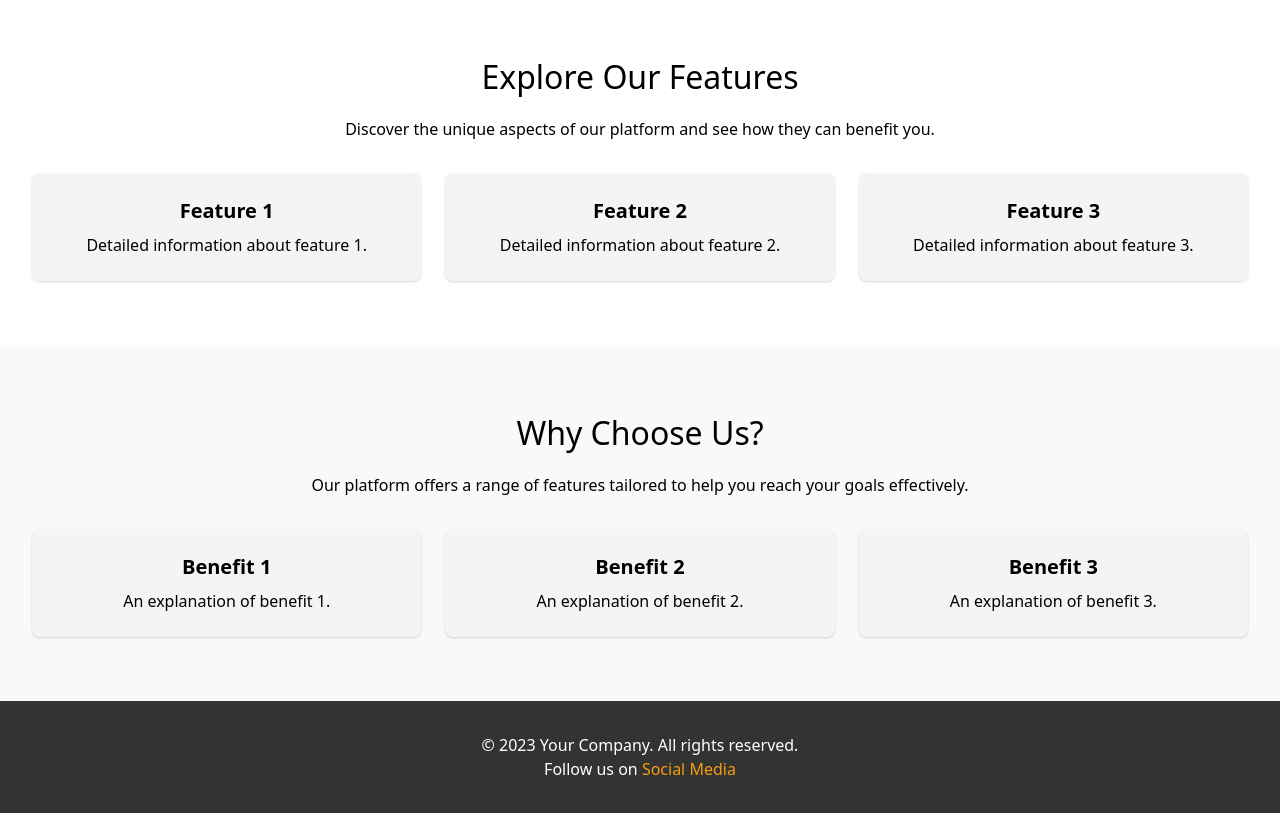
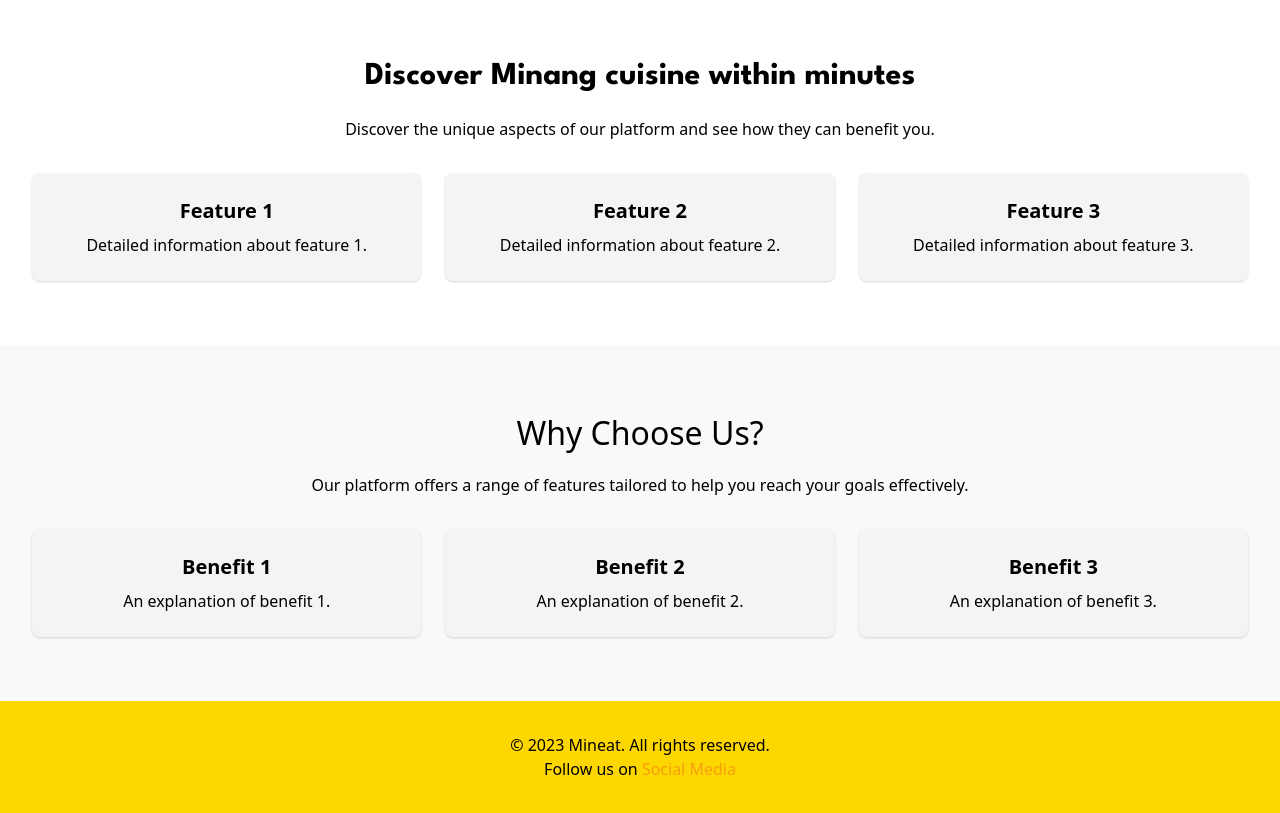
Before and after one commit to C04-PBP/mineat, a Django app: page / in a window 1280 px wide. Shown: the part 811-1624 px from the top of the page. Run offline with Django 5.2, Linux system fonts and the light colour scheme; some libraries are stand-ins or nearby versions.

Commit message:
font trial

```diff
--- a/fnb/templates/add_fnb.html
+++ b/fnb/templates/add_fnb.html
@@ -82,7 +82,7 @@
       <div class="hidden lg:flex flex-col items-center justify-start bg-[#ffee9e] p-8">
         <h3 class="text-2xl font-semibold text-gray-700 mb-4">What is it made of?</h3>
         <div class="scrollable-ingredients w-full max-w-md rounded-lg p-6 overflow-y-auto"
-          style="max-height: 400px;">
+          style="max-height: 500px;">
           {{ form.ingredients }}
         </div>
       </div>
--- a/templates/landing_page.html
+++ b/templates/landing_page.html
@@ -8,6 +8,7 @@
     <meta name="viewport" content="width=device-width, initial-scale=1.0">
     <title>Landing Page</title>
     <link href="https://cdn.jsdelivr.net/npm/tailwindcss@2.2.19/dist/tailwind.min.css" rel="stylesheet">
+    <link href="https://fonts.googleapis.com/css2?family=League+Spartan:wght@400;700&display=swap" rel="stylesheet">
     <style>
         body,
         html {
@@ -76,8 +77,8 @@
         }
 
         .footer {
-            background-color: #333;
-            color: white;
+            background-color: #ffd700;
+            color: black;
             padding: 2rem;
         }
 
@@ -107,14 +108,18 @@
         <div class="logo">
             <img src="{% static 'image/in7.png' %}" alt="Logo" class="w-auto h-40">
         </div>
-        <a href="#" class="bg-yellow-500 hover:bg-yellow-600 text-white font-bold py-2 px-6 rounded-lg mt-8">
+        <a href="{% url 'ingredient:show_filter' %}"
+            class="bg-yellow-500 hover:bg-yellow-600 text-white font-bold py-2 px-6 rounded-lg mt-8"
+            style="font-family: 'League Spartan';">
             Get Started
         </a>
     </div>
 
     <!-- Scrollable Content Section Below Video -->
     <section class="scrollable-section">
-        <h2>Explore Our Features</h2>
+        <h2 style="font-family: 'League Spartan', sans-serif; font-weight: 700;">
+            Discover Minang cuisine within minutes
+        </h2>
         <p>Discover the unique aspects of our platform and see how they can benefit you.</p>
         <div class="grid grid-cols-1 md:grid-cols-3 gap-6 mt-8">
             <div class="bg-gray-100 p-6 rounded-lg shadow">
@@ -154,7 +159,7 @@
 
     <!-- Footer -->
     <footer class="footer">
-        <p>&copy; 2023 Your Company. All rights reserved.</p>
+        <p>&copy; 2023 Mineat. All rights reserved.</p>
         <p>Follow us on <a href="#" class="text-yellow-500 hover:text-yellow-600">Social Media</a></p>
     </footer>
 
```
